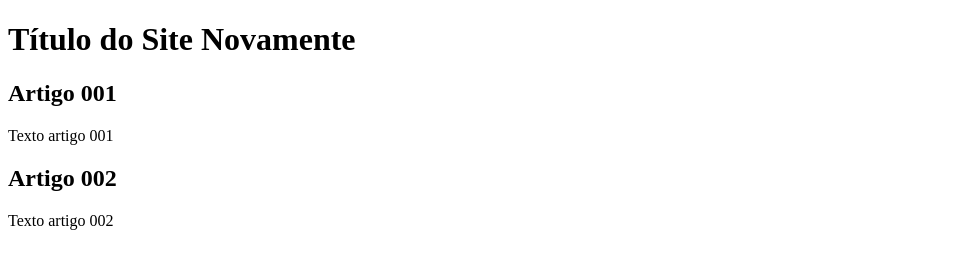
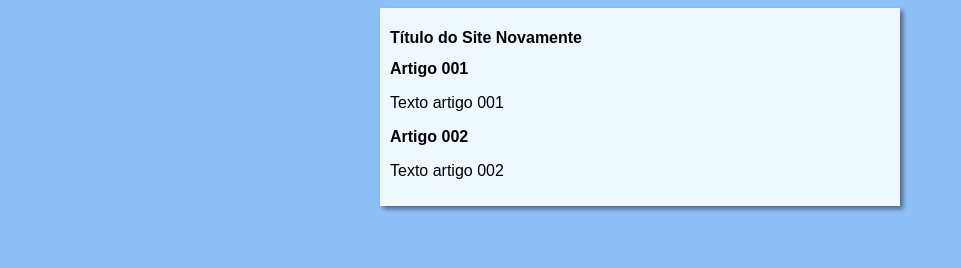
Before and after one commit to tatajpg/Projeto-Site, a plain HTML site: page index.html in a window 1280 px wide. Shown: the whole page, without its empty margins (0-961 px from the left). Drawn offline with Linux system fonts and the light colour scheme.

Commit message:
Iniciei o design

```diff
--- /dev/null
+++ b/estilos/style.css
@@ -0,0 +1,16 @@
+*{
+    font-family: Arial, Helvetica, sans-serif;
+    font-size: 16px;
+}
+
+body {
+    background-color: rgb(142, 192, 248);
+}
+
+main {
+    background-color: aliceblue;
+    width: 500px;
+    margin: auto;
+    padding: 10px;
+    box-shadow: 3px 3px 5px rgba(0, 0, 0, 0.473);
+}
--- a/index.html
+++ b/index.html
@@ -5,6 +5,7 @@
     <meta http-equiv="X-UA-Compatible" content="IE=edge">
     <meta name="viewport" content="width=device-width, initial-scale=1.0">
     <title>Título do Site</title>
+    <link rel="stylesheet" href="estilos/style.css">
 </head>
 <body>
     <main>
```
